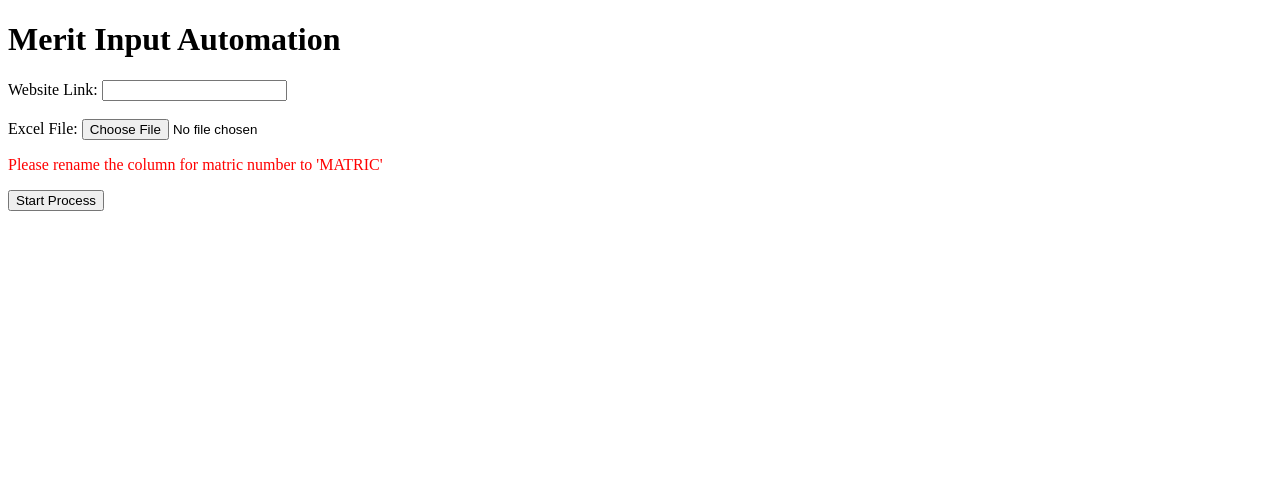
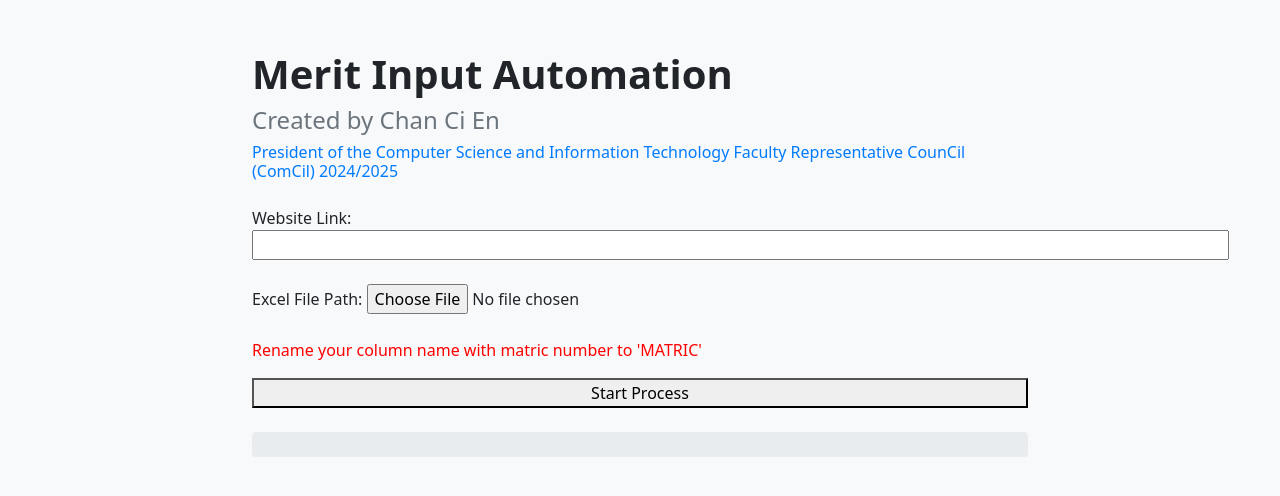
Before and after one commit to Chance3009/auto-key-in-merit, a Flask app: page / in a window 1280 px wide. Shown: the top 496 px of the page. Run offline with Flask 3, Linux system fonts and the light colour scheme.

Commit message:
Change port and improve GUI

```diff
--- a/app.py
+++ b/app.py
@@ -1,18 +1,62 @@
-from flask import Flask, render_template, request
+from flask import Flask, render_template, request, jsonify
 from selenium import webdriver
 from selenium.webdriver.common.by import By
 from selenium.webdriver.chrome.service import Service
 from webdriver_manager.chrome import ChromeDriverManager
 import pandas as pd
+import time
 
 app = Flask(__name__)
+
+progress = 0
+
+
+def process_data(url, matric_numbers):
+    global progress
+    progress = 0
+    total = len(matric_numbers)
+
+    # Configure Chrome options for headless mode
+    options = webdriver.ChromeOptions()
+    options.add_argument("--headless")
+    options.add_argument("--no-sandbox")
+    options.add_argument("--disable-dev-shm-usage")
+    options.add_argument("--disable-gpu")
+
+    # Initialize WebDriver
+    driver = webdriver.Chrome(service=Service(
+        ChromeDriverManager().install()), options=options)
+    driver.get(url)
+
+    try:
+        # Loop through each matric number and process it
+        for i, matric_number in enumerate(matric_numbers):
+            input_field = driver.find_element(By.NAME, "user")
+            input_field.send_keys(matric_number)
+            driver.find_element(By.NAME, "login").click()
+
+            # Simulate a time delay for each action and update progress
+            time.sleep(1)
+
+            # Update progress
+            progress = (i + 1) / total * 100
+
+        driver.quit()
+    except Exception as e:
+        driver.quit()
+
 
 @app.route("/")
 def home():
     return render_template("index.html")
 
+
 @app.route("/process", methods=["POST"])
 def process():
+    global progress
+    progress = 0  # Reset progress at the start
+
+    # Get the form data (URL and Excel file)
     url = request.form["url"]
     file = request.files["file"]
 
@@ -25,19 +69,14 @@ def process():
 
     matric_numbers = df["MATRIC"].tolist()
 
-    try:
-        driver = webdriver.Chrome(service=Service(ChromeDriverManager().install()))
-        driver.get(url)
+    process_data(url, matric_numbers)
 
-        for matric_number in matric_numbers:
-            input_field = driver.find_element(By.NAME, "user")
-            input_field.send_keys(matric_number)
-            driver.find_element(By.NAME, "login").click()
+    return jsonify({"status": "success", "message": "Process started!"})
 
-        driver.quit()
-        return "Process Completed Successfully!"
-    except Exception as e:
-        return f"Error: {str(e)}"
+
+@app.route("/progress")
+def get_progress():
+    return jsonify({"progress": progress})
 
 if __name__ == "__main__":
-    app.run(host="0.0.0.0", port=5000)
+    app.run(host="0.0.0.0", port=5050)
--- a/templates/index.html
+++ b/templates/index.html
@@ -1,17 +1,135 @@
 <!DOCTYPE html>
-<html>
+<html lang="en">
   <head>
+    <meta charset="UTF-8" />
+    <meta name="viewport" content="width=device-width, initial-scale=1.0" />
     <title>Merit Input Automation</title>
+    <link href="https://cdn.jsdelivr.net/npm/bootstrap@5.0.2/dist/css/bootstrap.min.css" rel="stylesheet" integrity="sha384-EVSTQN3/azprG1Anm3QDgpJLIm9Nao0Yz1ztcQTwFspd3yD65VohhpuuCOmLASjC" crossorigin="anonymous" />
+    <script src="https://cdn.jsdelivr.net/npm/bootstrap@5.0.2/dist/js/bootstrap.bundle.min.js" integrity="sha384-MrcW6ZMFYlzcLA8Nl+NtUVF0sA7MsXsP1UyJoMp4YLEuNSfAP+JcXn/tWtIaxVXM" crossorigin="anonymous"></script>
+    <style>
+      body {
+        background-color: #f8f9fa;
+        padding-top: 50px;
+      }
+      .container {
+        max-width: 800px;
+      }
+      h1 {
+        font-size: 2.5rem;
+        font-weight: bold;
+      }
+      h2 {
+        font-size: 1.5rem;
+        font-weight: normal;
+        color: #6c757d;
+      }
+      h3 {
+        font-size: 1rem;
+        font-weight: normal;
+        color: #007bff;
+        margin-bottom: 25px;
+      }
+      .form-label {
+        font-weight: bold;
+      }
+      .progress {
+        height: 25px;
+      }
+      button {
+        width: 100%;
+      }
+      #warning {
+        color: red;
+      }
+    </style>
   </head>
   <body>
+    <div class="container">
       <h1>Merit Input Automation</h1>
-    <form action="/process" method="post" enctype="multipart/form-data">
+      <h2>Created by Chan Ci En</h2>
+      <h3>President of the Computer Science and Information Technology Faculty Representative CounCil (ComCil) 2024/2025</h3>
+
+      <form id="form">
         <label for="url">Website Link:</label>
-        <input type="text" id="url" name="url" required><br><br>
-        <label for="file">Excel File:</label>
-        <input type="file" id="file" name="file" accept=".xlsx" required><br>
-        <p style="color:red;">Please rename the column for matric number to 'MATRIC'</p>
+        <input type="text" id="url" name="url" size="100%" required /><br /><br />
+
+        <label for="file">Excel File Path:</label>
+        <input type="file" id="file" name="file" required /><br /><br />
+        <p id="warning">Rename your column name with matric number to 'MATRIC'</p>
         <button type="submit">Start Process</button>
       </form>
+
+      <div class="progress mt-4">
+        <div id="progress-bar" class="progress-bar progress-bar-striped progress-bar-animated" role="progressbar" style="width: 0%;" aria-valuenow="0" aria-valuemin="0" aria-valuemax="100">0%</div>
+      </div>
+
+      <p id="status"></p>
+    </div>
+    <script src="https://code.jquery.com/jquery-3.6.0.min.js"></script>
+    <script>
+      $(document).ready(function () {
+        $('#form').on('submit', function (e) {
+          e.preventDefault()
+
+          // Get form data
+          const url = $('#url').val()
+          const file = $('#file')[0].files[0]
+
+          if (!url || !file) {
+            $('#status').text('Please provide the website link and select an Excel file.')
+            return
+          }
+
+          // Show the progress bar
+          $('#progress-bar').width('0%')
+          $('#status').text('Starting process...')
+
+          const formData = new FormData()
+          formData.append('url', url)
+          formData.append('file', file)
+
+          // Make an AJAX request to start the process
+          $.ajax({
+            url: '/process',
+            type: 'POST',
+            data: formData,
+            contentType: false,
+            processData: false,
+            success: function (response) {
+              if (response.status === 'success') {
+                $('#status').text(response.message)
+              } else {
+                $('#status').text(response.message)
+              }
+            },
+            error: function () {
+              $('#status').text('Error occurred during process.')
+            }
+          })
+
+          // Periodically check the progress and update the progress bar
+          const progressInterval = setInterval(function () {
+            $.ajax({
+              url: '/progress', // Your backend should return { "progress": <percentage> }
+              success: function (response) {
+                console.log('Progress:', response) // Log the response for debugging
+                const progress = response.progress
+                $('#progress-bar')
+                  .width(progress + '%')
+                  .text(Math.round(progress) + '%')
+
+                // If progress reaches 100%, stop checking
+                if (progress >= 100) {
+                  clearInterval(progressInterval)
+                }
+              },
+              error: function () {
+                console.log('Error fetching progress')
+              }
+            })
+          }, 1000) // Check every 1 second
+        })
+      })
+    </script>
   </body>
 </html>
```
Also changed, not shown: 1 other file. Lines whose indentation alone changed are shown as unchanged.
